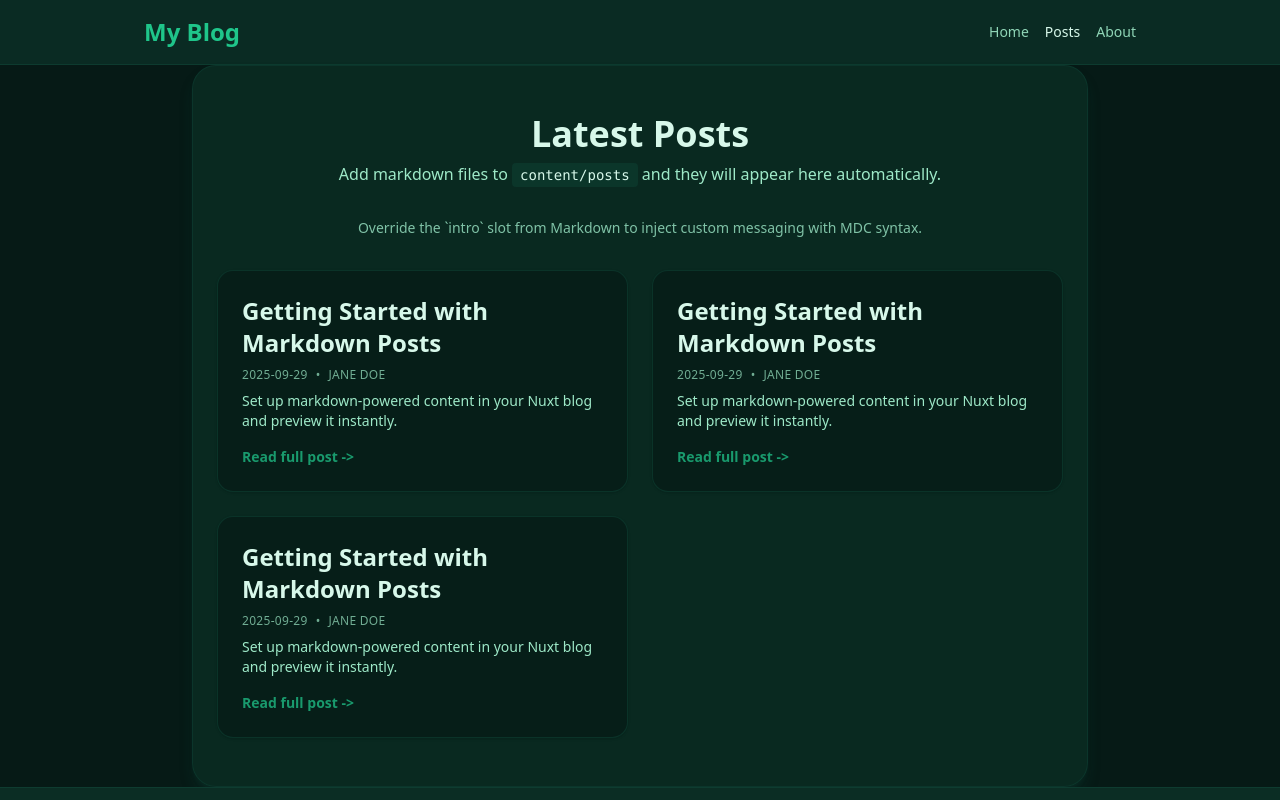
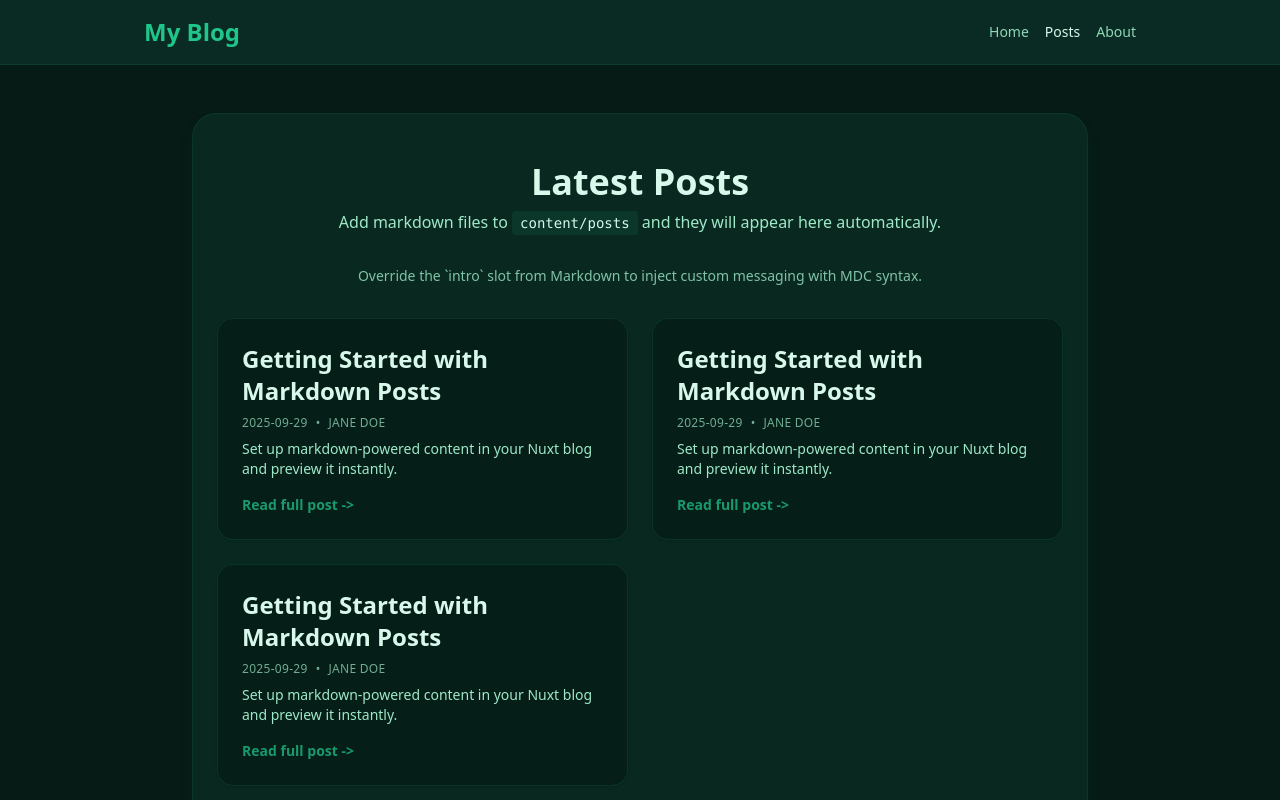
Before and after one commit to ZCroninDev/tales-by-torchlight, a Nuxt app: page /all-posts in a window 1280 px wide. Shown: the top 800 px of the page. Built offline with nearby package versions, Linux system fonts and the light colour scheme.

Commit message:
Improves layout of all posts

```diff
--- a/app/pages/all-posts.vue
+++ b/app/pages/all-posts.vue
@@ -6,7 +6,7 @@ const { posts } = usePosts()
 </script>
 
 <template>
-    <section class="mx-auto flex w-full max-w-4xl flex-col gap-8 rounded-3xl border border-emeraldJade/30 bg-emeraldSpruce/80 px-6 py-12 shadow-lg shadow-emeraldJade/25">
+    <section class="mx-auto flex w-full max-w-4xl flex-col gap-8 rounded-3xl border border-emeraldJade/30 bg-emeraldSpruce/80 px-6 py-12 my-12 shadow-lg shadow-emeraldJade/25">
         <header class="text-center space-y-2">
             <slot name="heading" mdc-unwrap="p">
                 <h1 class="text-4xl font-extrabold text-mist">Latest Posts</h1>
```
